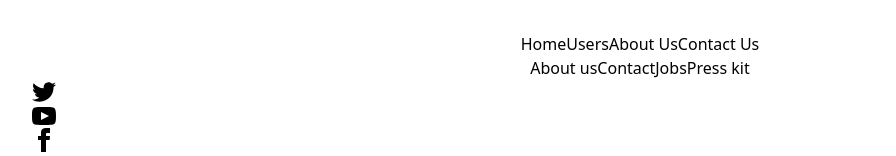
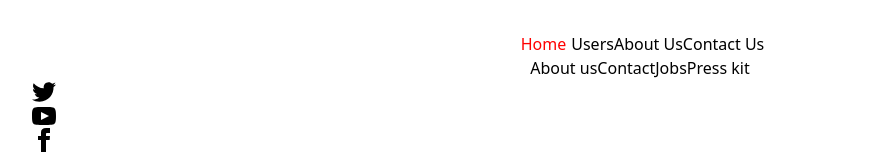
Before and after one commit to RAFIQUL595/react-router-test, a React (Vite) app: page / in a window 1280 px wide. Shown: the top 156 px of the page, without its empty margins (0-896 px from the left). Built offline with nearby package versions, Linux system fonts and the light colour scheme.

Commit message:
navigation and location use done

```diff
--- a/package.json
+++ b/package.json
@@ -15,7 +15,10 @@
     "prop-types": "^15.8.1",
     "react": "^18.3.1",
     "react-dom": "^18.3.1",
+    "react-loader-spinner": "^6.1.6",
     "react-router-dom": "^6.27.0",
+    "react-spinners": "^0.14.1",
+    "react-toast": "^1.0.3",
     "sort-by": "^1.2.0"
   },
   "devDependencies": {
--- /dev/null
+++ b/src/components/Header/Header.css
@@ -0,0 +1,6 @@
+.sidebar a.active {
+    color: red;
+    background: white;
+    padding: 5px;
+    border-radius: 5px;
+  }
--- a/src/components/Header/Header.jsx
+++ b/src/components/Header/Header.jsx
@@ -1,13 +1,22 @@
-import { Link } from "react-router-dom";
+import { NavLink } from "react-router-dom";
+import './Header.css'
 
 const Header = () => {
   return (
-    <div>
+    <div className="sidebar">
       <nav className="bg-orange-300 p-5 rounded-md text-pink-600">
-        <Link className="mr-5" to={"/"}>Home</Link>
-        <Link className="mr-5" to={"/users"}>Users</Link>
-        <Link className="mr-5" to={"/about"}>About Us</Link>
-        <Link className="mr-5" to={"/contact"}>Contact Us</Link>
+        <NavLink className="mr-5" to={"/"}>
+          Home
+        </NavLink>
+        <NavLink className="mr-5" to={"/users"}>
+          Users
+        </NavLink>
+        <NavLink className="mr-5" to={"/about"}>
+          About Us
+        </NavLink>
+        <NavLink className="mr-5" to={"/contact"}>
+          Contact Us
+        </NavLink>
       </nav>
     </div>
   );
--- a/src/components/Home/Home.jsx
+++ b/src/components/Home/Home.jsx
@@ -1,12 +1,41 @@
-import { Outlet } from "react-router-dom";
+import { Outlet, useLocation, useNavigation } from "react-router-dom";
 import Header from "../Header/Header";
 import Footer from "../Footer/Footer";
+import { CirclesWithBar } from "react-loader-spinner";
 
 const Home = () => {
+  const navigation = useNavigation();
+  const location=useLocation();
+  console.log(location);
+
   return (
     <div>
       <Header></Header>
+      {navigation.state === "loading" ? (
+        <div
+          style={{
+            display: "flex",
+            justifyContent: "center",
+            height: "100vh",
+          }}
+        >
+          <CirclesWithBar
+            height="100"
+            width="100"
+            color="#4fa94d"
+            outerCircleColor="#4fa94d"
+            innerCircleColor="#4fa94d"
+            barColor="#4fa94d"
+            ariaLabel="circles-with-bar-loading"
+            wrapperStyle={{}}
+            wrapperClass=""
+            visible={true}
+          />
+        </div>
+      ) : (
         <Outlet></Outlet>
+      )}
+
       <Footer></Footer>
     </div>
   );
```
Also changed, not shown: 1 other file (tests, documents, lock files or other folders). Lines whose indentation alone changed are shown as unchanged.
